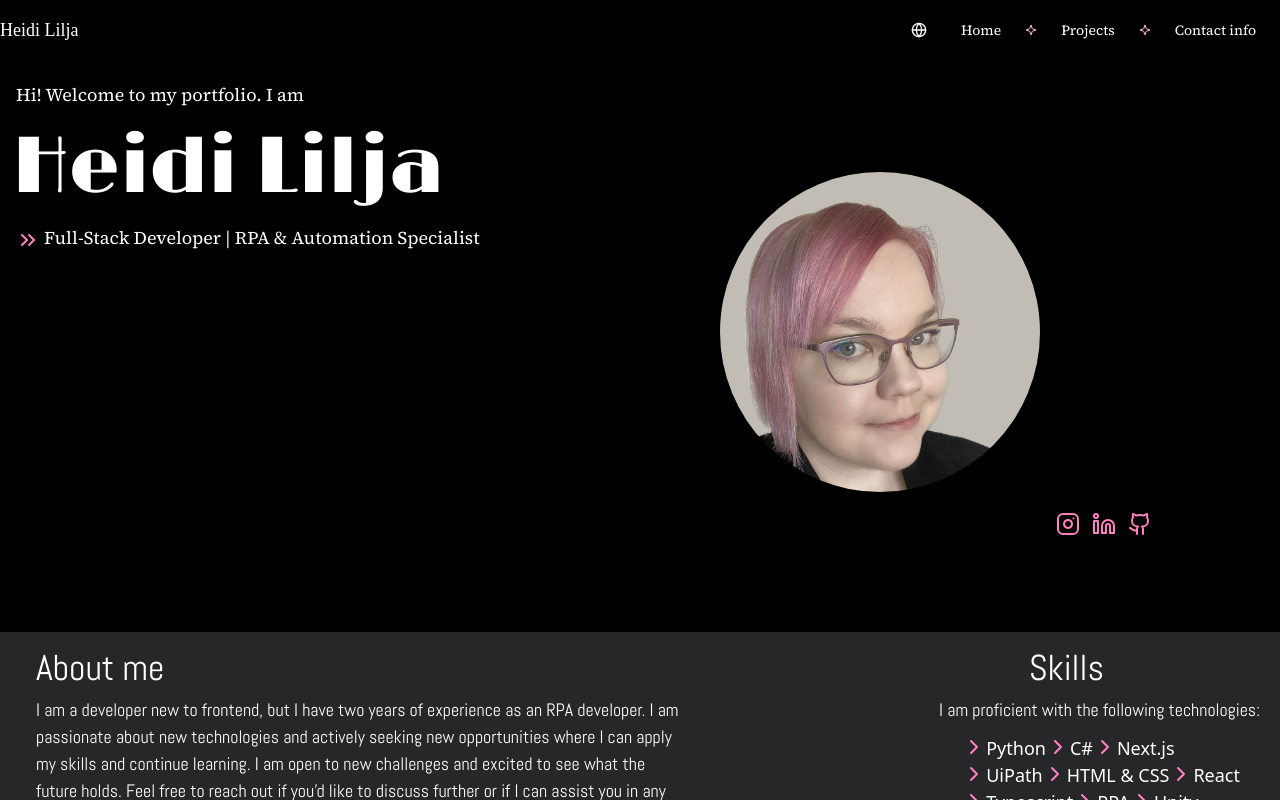
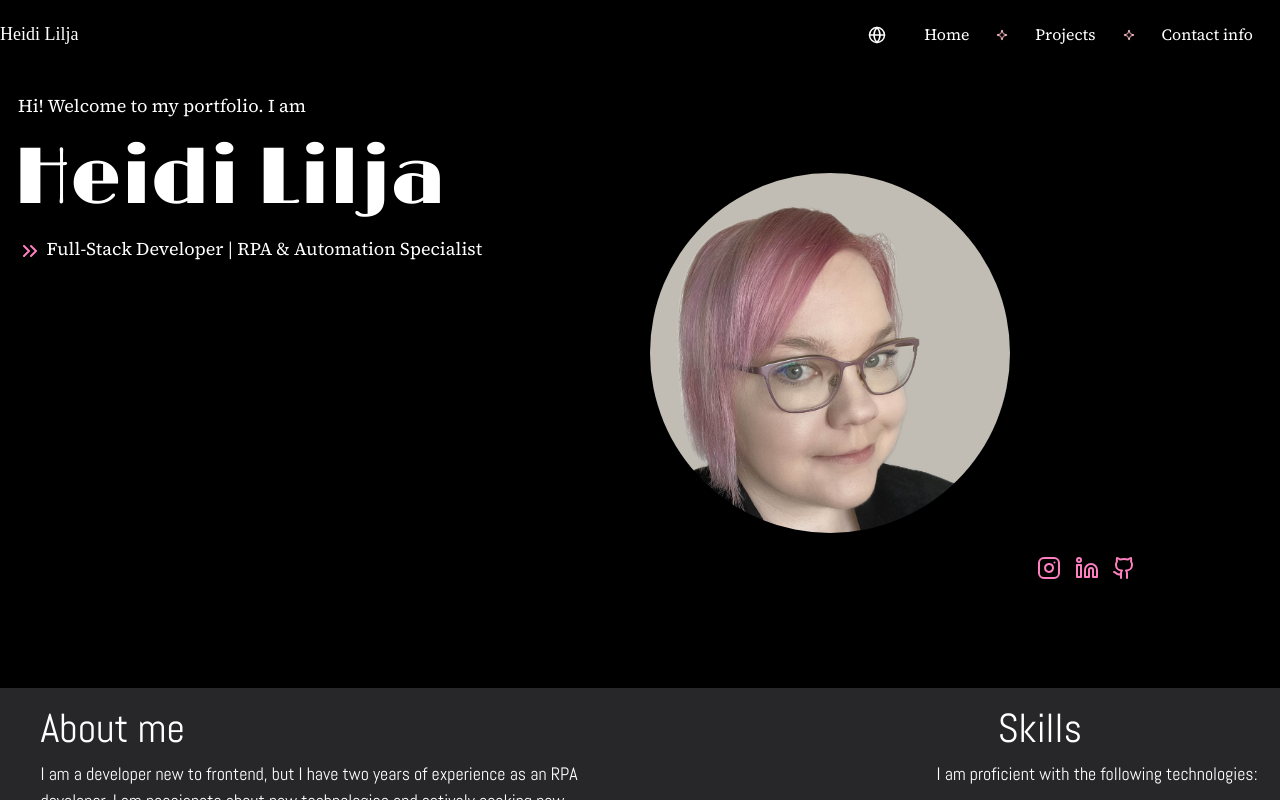
Before and after one commit to H-Lilja/CvWebsite, a Next.js app: page /en in a window 1280 px wide. Built offline with nearby package versions, Linux system fonts and the light colour scheme; a web font is replaced by a local one.

Commit message:
Complete website
Finalized fixes

```diff
--- a/components/about.tsx
+++ b/components/about.tsx
@@ -7,7 +7,9 @@ function About() {
   // get the json selection for homePAge
       const t = useTranslations('HomePage');
       const [imageUrl, setImageUrl] = useState('');
-
+      const skillTitle = t('skillTitle');
+      // the margin right property needs to be different in different languages
+      const pClass = skillTitle === 'Taidot' ? "abel-regular mr-20 text-nowrap mb-28 lg:mb-0 ml-9 lg:ml-0" : "abel-regular mr-5 text-nowrap mb-28 lg:mb-0 ml-9 lg:ml-0"; // Example styles
       // Set the image URL with a unique query parameter on component mount
       useEffect(() => {
         const randomParam = new Date().getTime(); // Unique timestamp
@@ -50,18 +52,20 @@ function About() {
         {/* Titles for about and skills */}
         <div className="lg:flex grid mt-4">
           <h1 className='abel-regular text-4xl  mx-9'>{t("title")}</h1>
-          <h1 className='hidden lg:flex abel-regular text-4xl  mb-2 ml-auto mr-44'>{t("skillTitle")}</h1>
+          <h1 className='hidden lg:flex abel-regular text-4xl  mb-2 ml-auto  mr-44'>{t("skillTitle")}</h1>
         </div>
-          {/* Title and text for skill section before > part */}
+          {/* Title and text for skill section before > part the sections are stacked on mobile,
+          hence why the titles are twice*/}
          <div className="grid lg:flex">
           <p className="abel-regular ml-9 mr-9 lg:mr-64 lg:text-start mb-8">{t("about")}</p>
-          <h1 className='lg:hidden flex abel-regular text-4xl  mb-2 ml-9 lg:ml-auto mr-44'>{t("skillTitle")}</h1>
-          <p className="abel-regular mr-5 text-nowrap mb-28 lg:mb-0 ml-9 lg:ml-0">{t("skills")}</p>
+          <h1 className='lg:hidden flex abel-regular text-4xl  mb-2 ml-9 mr-44'>{t("skillTitle")}</h1>
+          {/* skills is the little sub-title before the > marked skills */}
+          <p className={pClass}>{t("skills")}</p>
         </div>
 
         {/* Div to contain the styled skills */}
         <div className='relative'>
-        <div className='absolute top-0  left-9 lg:right-0 -mt-24 lg:-mt-32 mb-20 lg:place-self-end'>
+        <div className='absolute top-0  left-9 lg:right-0 -mt-24 lg:-mt-28 mb-20 lg:place-self-end'>
               {/* Divs to style skills */}
               <div className='flex mr-16'>
               <svg xmlns="http://www.w3.org/2000/svg" width="24" height="24" viewBox="0 0 24 24" fill="none" stroke="#ff80c0" stroke-width="2" stroke-linecap="round" stroke-linejoin="round" className="lucide lucide-chevron-right"><path d="m9 18 6-6-6-6"/></svg>
--- a/components/contactInfoCard.tsx
+++ b/components/contactInfoCard.tsx
@@ -5,16 +5,21 @@ export default function ContactInfoCard() {
     const t = useTranslations('Contact');
 
     return (
-      <div className="p-5 lg:p-10 grid  place-self-center pastel-animation mx-12 lg:ml-80 lg:mr-auto mt-40 rounded-md">
+      // card edges have a pastel animation
+      <div className="p-5 lg:p-10 grid  place-self-center pastel-animation mx-12 lg:mx-96  mt-40 lg:mt-20 rounded-md">
+        {/* title of the contact card */}
         <h2 className="abel-regular text-pink-300 text-center mb-3">{t("title")}</h2>
         <div className="flex gap-10 justify-center mb-3">
+          {/* using mailto link for email */}
           <a href="mailto:heidi.lilja99@outlook.com">
           <svg xmlns="http://www.w3.org/2000/svg" width="24" height="24" viewBox="0 0 24 24" fill="none" stroke="#ff80c0" stroke-width="2" stroke-linecap="round" stroke-linejoin="round" className="lucide lucide-mail"><rect width="20" height="16" x="2" y="4" rx="2"/><path d="m22 7-8.97 5.7a1.94 1.94 0 0 1-2.06 0L2 7"/></svg>
           </a>
+          {/* linkedin svg and link */}
           <a href="https://www.linkedin.com/in/heidi-lilja-1b46ba169/" target="_blank">
           <svg xmlns="http://www.w3.org/2000/svg" width="24" height="24" viewBox="0 0 24 24" fill="none" stroke="#ff80c0" stroke-width="2" stroke-linecap="round" stroke-linejoin="round" className="lucide lucide-linkedin"><path d="M16 8a6 6 0 0 1 6 6v7h-4v-7a2 2 0 0 0-2-2 2 2 0 0 0-2 2v7h-4v-7a6 6 0 0 1 6-6z"/><rect width="4" height="12" x="2" y="9"/><circle cx="4" cy="4" r="2"/></svg>
            </a>
         </div>
+        {/* text about phone number and how to get it */}
         <p className='abel-regular text-white'>{t("tel")}</p>
       </div>
     );
--- /dev/null
+++ b/components/footer.jsx
@@ -0,0 +1,15 @@
+import React from "react";
+const Footer = () => {
+    return (
+
+      <footer className=" bg-zinc-800 bottom-0 source-serif-4 text-xs h-auto">
+        <div className="mx-auto text-center p-2 ">
+          <p>&copy; {new Date().getFullYear()} Heidi Lilja. All rights reserved.</p>
+        </div>
+      </footer>
+
+
+    );
+  };
+
+  export default Footer;
--- a/components/header.tsx
+++ b/components/header.tsx
@@ -13,7 +13,7 @@ export const Header: React.FC = () => {
   const t = useTranslations('HomePage');
 
   return (
-    <header className="flex top-0 justify-between items-center">
+    <header className="flex  top-0 justify-between items-center">
       {/* leftmost cursive heidi lilja text */}
       <h1 className='meow-script-regular md:flex md:items-center'>Heidi Lilja</h1>
       {/* on smaller screeen the links are in dropdownmenu so the language picker must be dealt with outside of it */}
--- a/components/projects.tsx
+++ b/components/projects.tsx
@@ -22,9 +22,9 @@ interface Event {
 return (
 <div className='mb-2 '>
   <div className='grid gap-2'>
-  <h1 className='abel-regular text-4xl text-center ml-6 md:-ml-24 mb-4'>{k("mainTitle")}</h1>
+  <h1 className='abel-regular text-4xl text-center ml-0 md:-ml-24 mb-4'>{k("mainTitle")}</h1>
     </div>
-      <div className="grid gap-5 grid-cols-3 mx-3 auto-rows-max" >
+      <div className="grid gap-5  grid-cols-1 md:grid-cols-3 mx-3 auto-rows-max" >
         {keys.map((key, index) => (
           <div className="projects p-6" key={key}>
                 <Image
--- a/messages/fi.json
+++ b/messages/fi.json
@@ -6,9 +6,9 @@
     "toRecommendations":"Suositukset",
     "toProjects": "Projektit",
     "myTitle":"Full-Stack Kehittäjä | RPA- ja Automaatioasiantuntija",
-    "title": "- Tietoa minusta -",
+    "title": "Tietoa minusta",
     "about": "Olen kehittäjä, joka on uusi frontendin maailmassa, mutta minulla on kahden vuoden kokemus RPA-kehittäjänä. Olen innostunut uusista teknologioista ja etsin aktiivisesti uusia mahdollisuuksia, joissa voin hyödyntää taitojani ja oppia lisää. Olen avoin uusille haasteille ja odotan innolla, mitä tulevaisuus tuo tullessaan. Ota yhteyttä, jos haluat keskustella lisää tai jos voin auttaa jollain tavalla!",
-    "skills": "Olen taitava seuraavissa teknologioissa:",
+    "skills": "Hallitsen seuraavat teknologiat:",
     "skillTitle": "Taidot",
     "timelineText": "Lyhyt aikajana koulutuksestani ja viimeisimmistä työpaikoistani.",
     "contactLink": "Psst! Voit saada koko CV:ni ottamalla yhteyttä minuun."
--- a/src/app/[locale]/globals.css
+++ b/src/app/[locale]/globals.css
@@ -12,11 +12,12 @@ h1, p {
   color: rgb(255, 255, 255); /* White text color for contrast */
 }
 
-body {
+html,body {
   height: 100%;
   font-size: 18px; /* You can adjust font size here */
-  /* overflow-y: auto;   */
-  min-height: 100vh;  /* Ensure the body takes full height */
+  overflow-y: auto !important;
+  min-height: 100vh;
+  display: grid;
   background-color: black;
   /* background: linear-gradient(90deg ,#271924, #000000); */
    /* background: linear-gradient(135deg, #5c3f56,#000000, #000000, #000000); */
@@ -26,13 +27,11 @@ body {
   /* overflow: auto; */
 }
 
-html {
-  height: 100%; /* Ensure html takes full height */
-}
-
 main {
   padding-top: 1px; /* Ensure there's enough padding below the image */
 }
+
+
 
 .yuji-syuku-regular {
   font-size: 2rem;
@@ -173,6 +172,13 @@ main {
   border-radius: 10px;
 
 }
+
+.projects:hover{
+  padding: 4px;
+  background-color: rgb(43, 42, 42);
+  border-radius: 10px;
+  box-shadow: 0 0 15px rgba(255, 177, 254, 0.886);
+}
 .button{
   color: white;
 }
@@ -185,8 +191,3 @@ main {
   border-radius: 10px; */
 
 }
-
-.imgStylin:hover{
-
-  background-color: #99ccff;
-}
--- a/src/app/[locale]/layout.tsx
+++ b/src/app/[locale]/layout.tsx
@@ -3,6 +3,7 @@ import { getMessages } from 'next-intl/server';
 import { notFound } from 'next/navigation';
 import { routing } from '@/src/i18n/routing';
 import { Header } from '@/components/header';
+import Footer from '@/components/footer';
 
 export default async function LocaleLayout({
   children,
@@ -11,7 +12,7 @@ export default async function LocaleLayout({
   children: React.ReactNode;
   params: { locale: string };
 }) {
-  const { locale } = params;
+  const { locale } = await params;
 
   // Ensure that the incoming locale is valid
   if (!routing.locales.includes(locale as any)) {
@@ -23,16 +24,20 @@ export default async function LocaleLayout({
 
   return (
     <NextIntlClientProvider messages={messages}>
-      <div className="flex flex-col h-screen">
+      <div>
         <div className="top-0 z-10">
           <Header />
         </div>
 
         {/* Scrollable content area */}
-        <div className="flex top-0 overflow-y-auto">
+        <div className="overflow-y-auto">
           {children}
         </div>
+        <footer >
+        <Footer></Footer>
+        </footer>
       </div>
+
     </NextIntlClientProvider>
 
   );
--- a/src/app/layout.tsx
+++ b/src/app/layout.tsx
@@ -1,4 +1,4 @@
-"use client"
+"use client";
 // app/layout.tsx
 import { ReactNode, useEffect, useState } from 'react';
 import './[locale]/globals.css';
@@ -22,8 +22,8 @@ export default function RootLayout({ children }: { children: ReactNode }) {
         <meta name="viewport" content="width=device-width, initial-scale=1.0" />
         <title>Cv for Heidi Lilja</title>
       </head>
-      <body>
-        <nav>{children}</nav>
+      <body  className="min-h-screen grid overflow-auto">
+        <main >{children}</main>
 
       </body>
     </html>
```
Also changed, not shown: components/timeline.tsx (+7 -6 lines).
